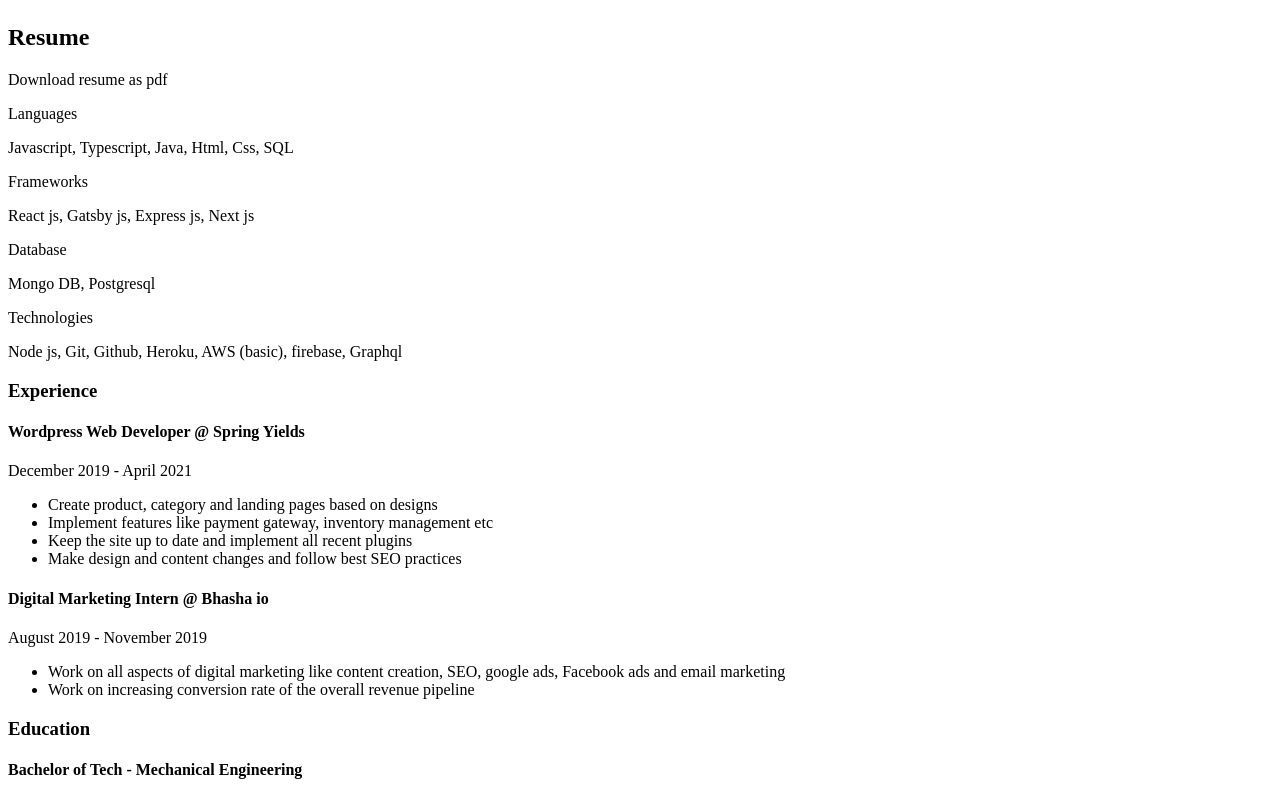
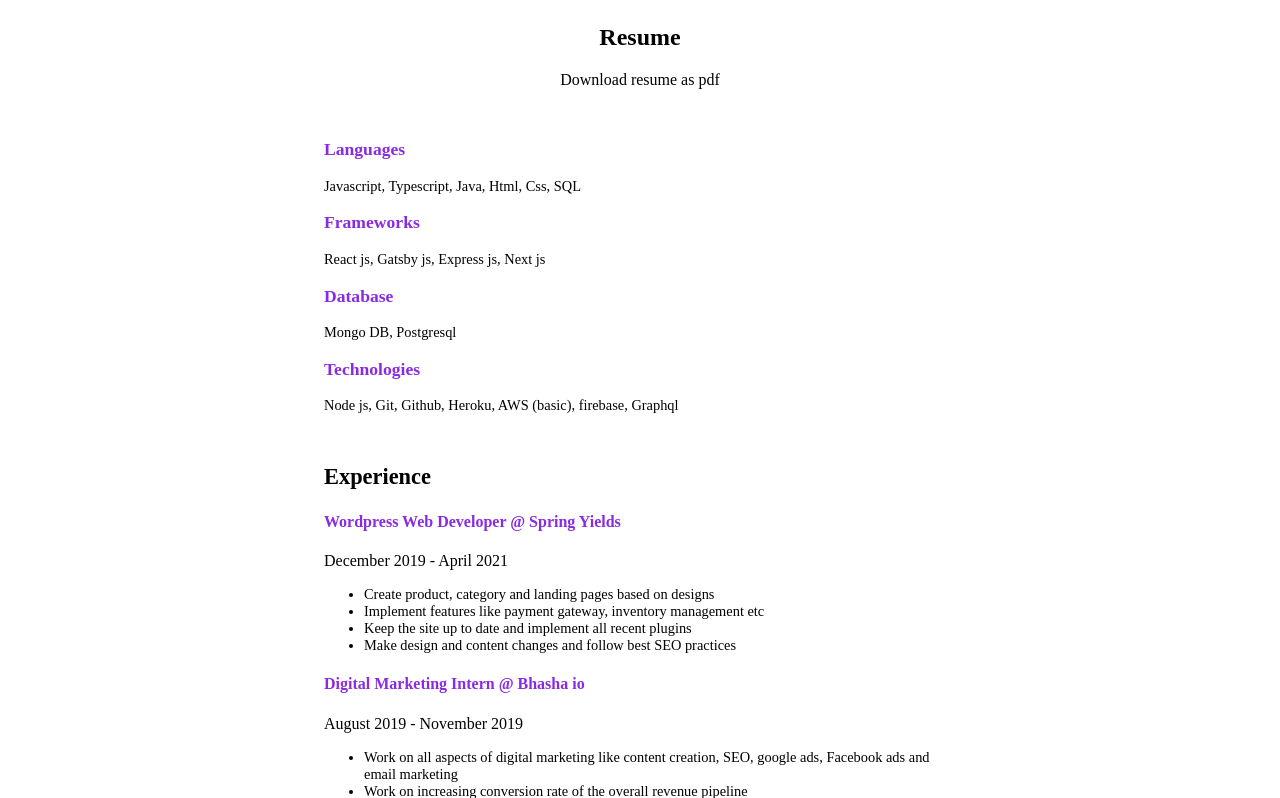
Before and after one commit to fawazsullia/main-site, a website: page views/resume.html in a window 1280 px wide. Shown: the part 71-869 px from the top of the page. Drawn offline with Linux system fonts and the light colour scheme; files that its build step writes are made by us from their sources.

Commit message:
downloadable resume

```diff
--- a/public/styles/resume.css
+++ b/public/styles/resume.css
@@ -0,0 +1,44 @@
+body {
+  --heading-color: blueviolet;
+}
+
+.al-cnt {
+  text-align: center;
+}
+
+.cnt-div {
+  margin: 50px auto auto auto;
+  width: 50%;
+}
+
+.head-gap {
+  margin-bottom: 40px;
+}
+
+.side-heads {
+  font-weight: 600;
+  font-size: 1.1rem;
+  color: var(--heading-color);
+}
+
+.sub-txt {
+  font-size: 0.9rem;
+}
+
+h3 {
+  font-size: 1.4rem;
+}
+
+h4 {
+  font-weight: 600;
+  color: var(--heading-color);
+}
+
+#download-resume:hover {
+  cursor: pointer;
+  color: brown;
+}
+
+li{
+    font-size: 0.9rem;
+}
--- a/server.js
+++ b/server.js
@@ -3,12 +3,14 @@ const app = express();
 const PORT = process.env.PORT || 5000;
 
 const staticRoutes = require("./routes/staticRoutes")
+const downloadRoutes =require("./routes/downloadRoutes")
 
 //middlewares
 app.use("/static" , express.static("public"))
 
 //route middlewares
 app.use("/", staticRoutes )
+app.use("/download", downloadRoutes)
 
 
 
--- a/views/resume.html
+++ b/views/resume.html
@@ -21,35 +21,35 @@
         <li><a href="/chatroom">Chat</a></li>
       </nav>
     </header>
-    <h2>Resume</h2>
-    <p>Download resume as pdf</p>
-    <section>
+    <h2 class="al-cnt">Resume</h2>
+    <p id="download-resume" class="al-cnt">Download resume as pdf</p>
+    <section id="info" class="cnt-div head-gap">
 
         <div>
-            <p>Languages</p>
-            <p>Javascript, Typescript, Java, Html, Css, SQL</p>
+            <p class="side-heads">Languages</p>
+            <p class="sub-txt">Javascript, Typescript, Java, Html, Css, SQL</p>
         </div>
 
 
         <div>
-            <p>Frameworks</p>
-            <p>React js, Gatsby js, Express js, Next js</p>
+            <p class="side-heads">Frameworks</p>
+            <p class="sub-txt">React js, Gatsby js, Express js, Next js</p>
         </div>
 
 
         <div>
-            <p>Database</p>
-            <p>Mongo DB, Postgresql</p>
+            <p class="side-heads">Database</p>
+            <p class="sub-txt">Mongo DB, Postgresql</p>
         </div>
 
         <div>
-            <p>Technologies</p>
-            <p>Node js, Git, Github, Heroku, AWS (basic), firebase, Graphql</p>
+            <p class="side-heads">Technologies</p>
+            <p class="sub-txt">Node js, Git, Github, Heroku, AWS (basic), firebase, Graphql</p>
         </div>
 
     </section>
 
-    <section>
+    <section id="experience" class="cnt-div head-gap">
         <h3>Experience</h3>
 
         <div>
@@ -81,7 +81,7 @@
 
     </section>
 
-    <section>
+    <section id="education" class="cnt-div head-gap">
         <h3>Education</h3>
         <div>
             <h4>Bachelor of Tech - Mechanical Engineering</h4>
@@ -89,12 +89,24 @@
         </div>
     </section>
 
+    <script>
+        const downloadResume = document.getElementById("download-resume");
+        downloadResume.addEventListener("click", async ()=>{
+            const a = await fetch("/download/resume")
+            const blob = await a.blob()
+            const url = window.URL.createObjectURL(blob)
+            const tempLink = document.createElement('a');
+            tempLink.style.display = 'none';
+            tempLink.href = url;
+            tempLink.target = "_blank"
+            tempLink.download = "Fawaz Resume"
+            tempLink.click()
+            setTimeout(() => {
+    window.URL.revokeObjectURL(url);
+  }, 100);
+        })
+
+    </script>
+
   </body>
 </html>
-
-<!--
-   Work on all aspects of digital marketing like content creation,
-SEO, google ads, Facebook ads and email marketing
-Work on increasing conversion rate of the overall revenue
-pipeline
--->
```
Also changed, not shown: routes/downloadRoutes.js (added, +17 -0 lines), 1 other file.
